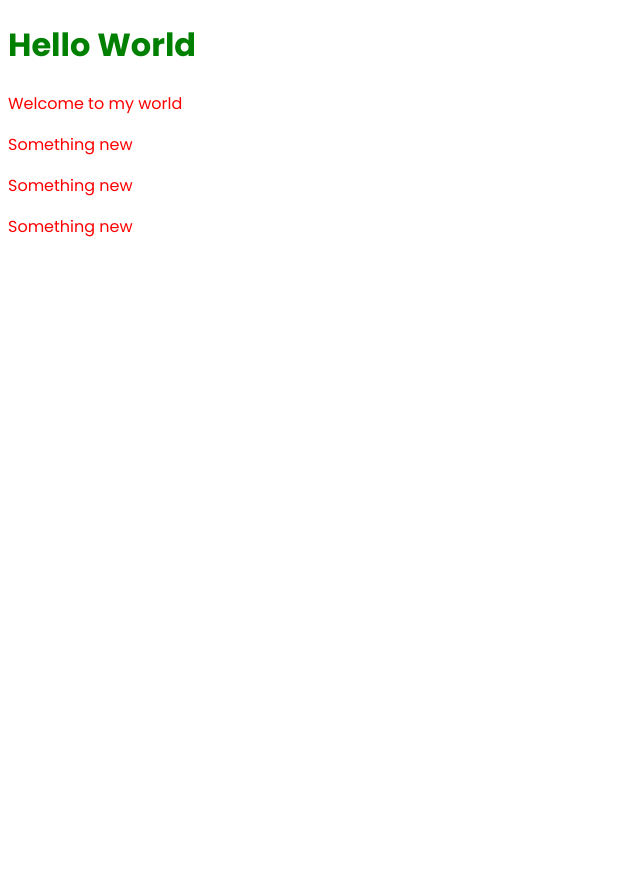
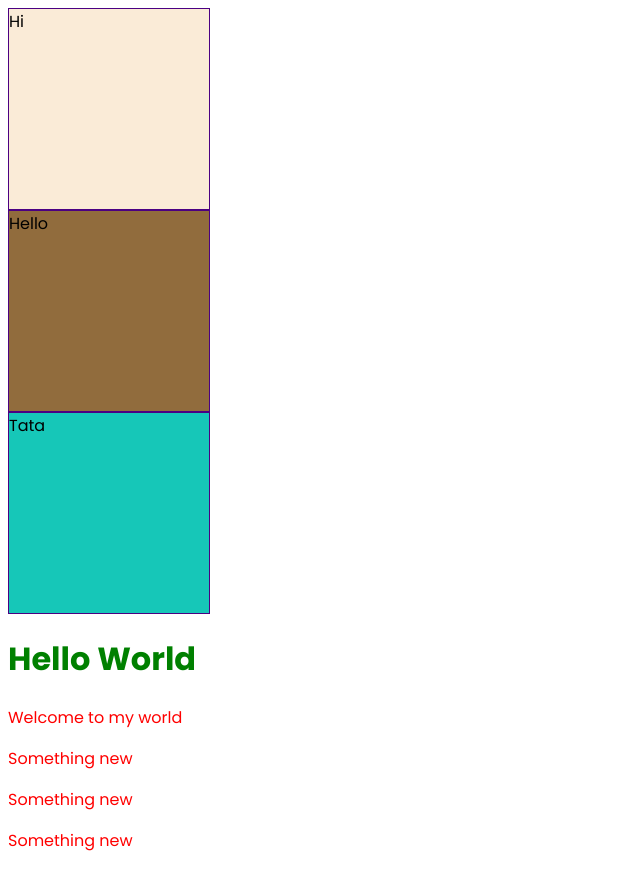
Before and after one commit to dev-ramin/form-design, a plain HTML site: page CSS Rev/index.html in a window 1280 px wide. Shown: the whole page, without its empty margins (0-640 px from the left). Before the commit the page ends 800 px from the top, so only its background shows below. Drawn offline with Linux system fonts and the light colour scheme.

Commit message:
visibility and display added

```diff
--- a/CSS Rev/index.html
+++ b/CSS Rev/index.html
@@ -11,6 +11,10 @@
     <link rel="stylesheet" href="style.css">
 </head>
 <body>
+    <div class="box" id="box1">Hi</div>
+    <div class="box" id="box2">Hello</div>
+    <div class="box" id="box3">Bye</div>
+    <div class="box" id="box4">Tata</div>
     <!-- Start website creating here -->
     <header>
         <h1>Hello World</h1>
--- a/CSS Rev/style.css
+++ b/CSS Rev/style.css
@@ -12,3 +12,22 @@ h1{
 p{
     color: var(--text-color);
 }
+.box{
+    width: 200px;
+    height: 200px;
+    border: 1px solid indigo;
+}
+#box1{
+    background-color: antiquewhite;
+}
+#box2{
+    background-color: rgb(145, 108, 61);
+}
+#box3{
+    background-color: rgb(50, 190, 31);
+    display: none;
+    /* visibility: hidden; */
+}
+#box4{
+    background-color: rgb(22, 199, 184);
+}
```
